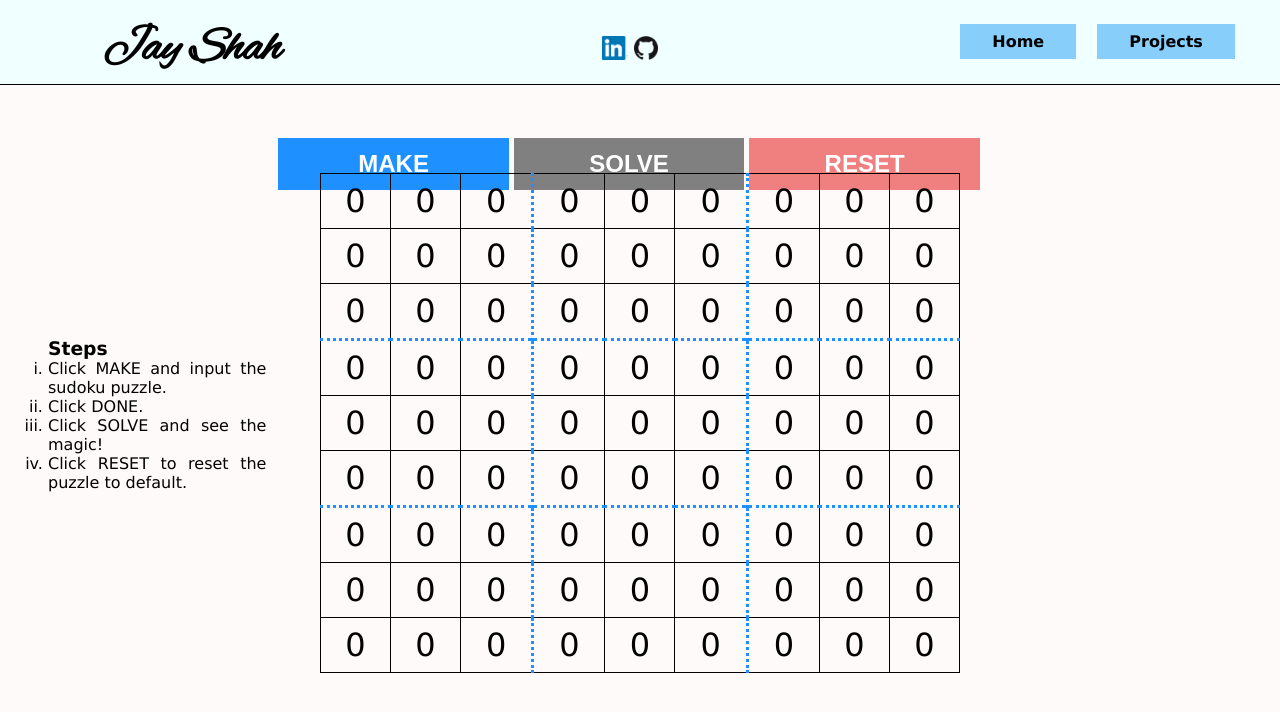
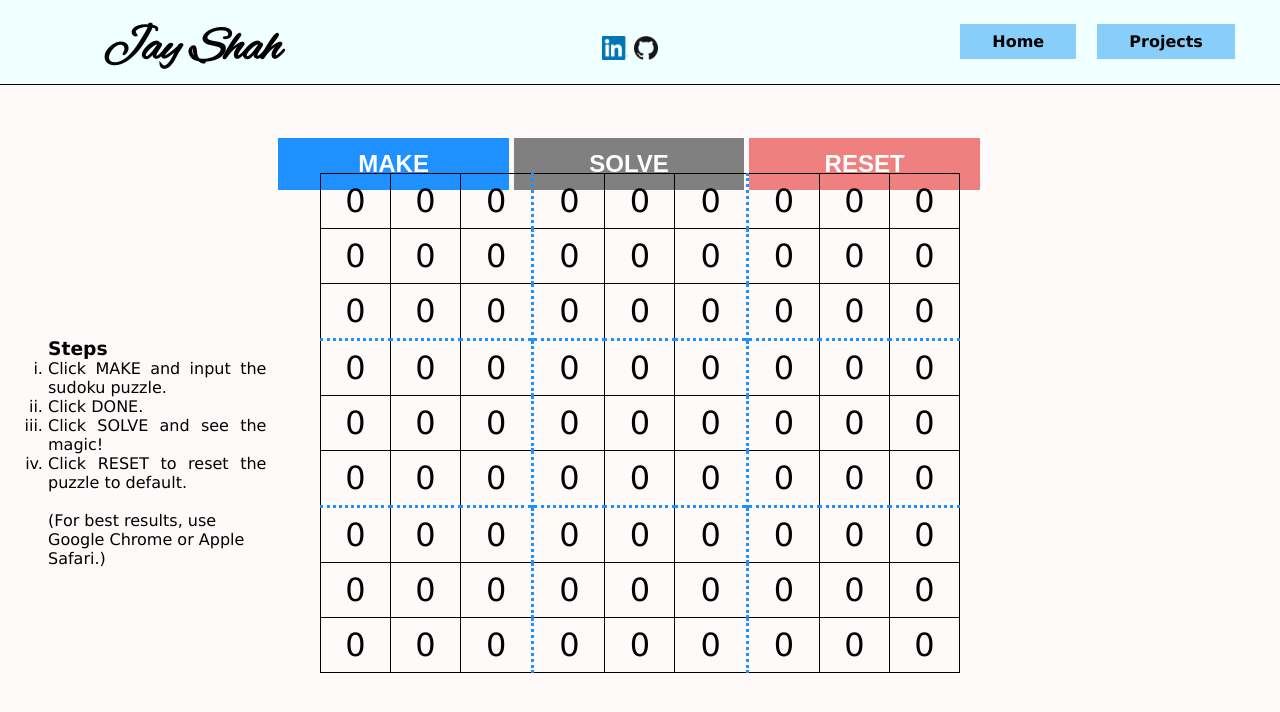
Before and after one commit to jshcs/jshcs.github.io, a Jekyll site: the page built from ai_sudoku/index.html, in a window 1280 px wide. Shown: the top 712 px of the page. Built offline with Jekyll 4.4.1, drawn with Linux system fonts in a browser that asks for light colours.

Commit message:
added instructions for browser

```diff
--- a/ai_sudoku/index.html
+++ b/ai_sudoku/index.html
@@ -12,6 +12,8 @@ title: Sudoku Solver
     <li>Click DONE.</li>
     <li>Click SOLVE and see the magic!</li>
     <li>Click RESET to reset the puzzle to default.</li>
+    <br>
+    (For best results, use Google Chrome or Apple Safari.)
   </ul>
   </div>
   <button id="startpuzzle" onclick="makeeditable()">MAKE</button>
```
